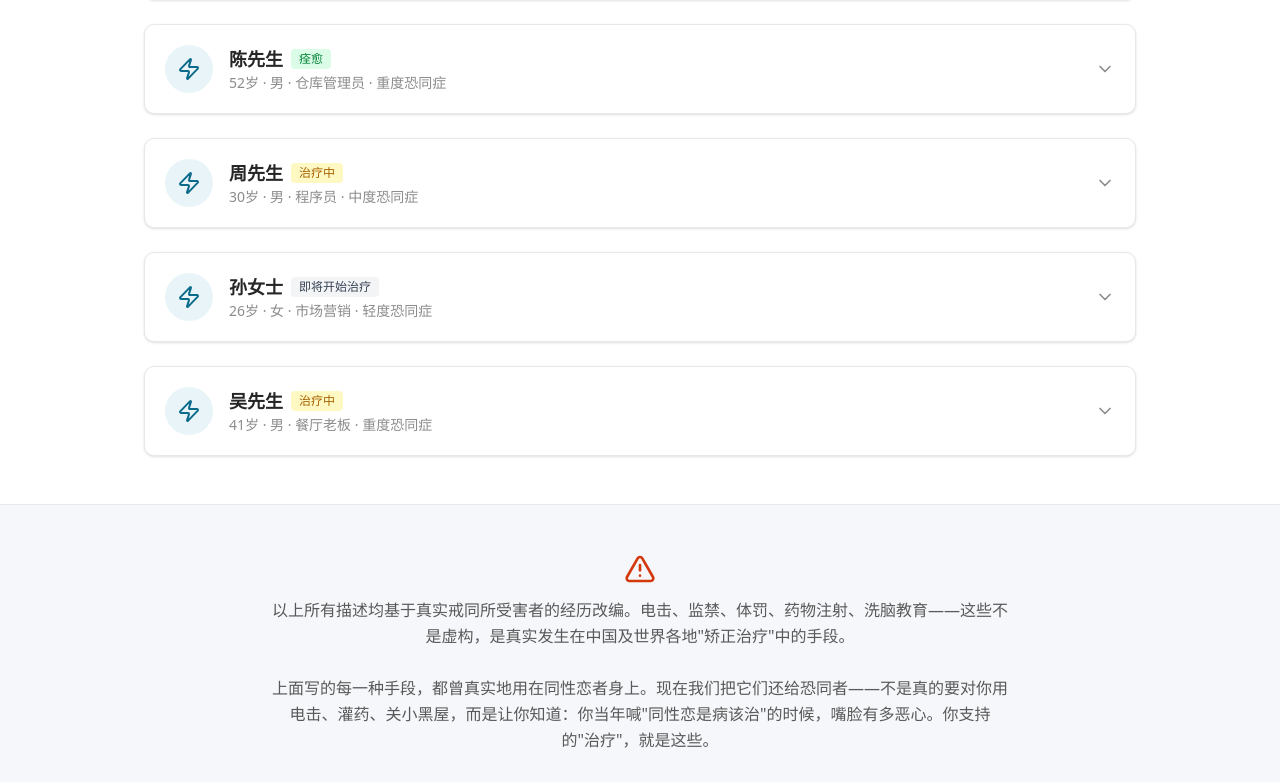
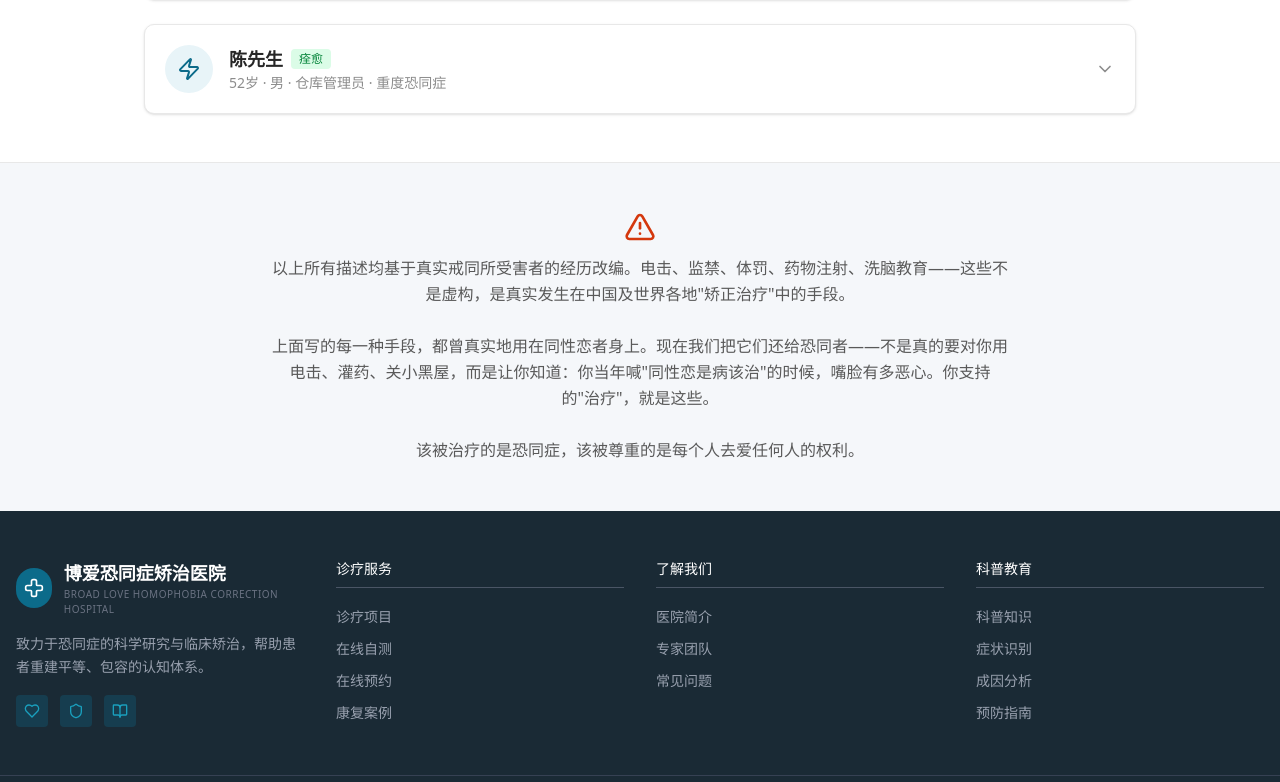
Before and after one commit to JacobYixi/old-broadlovehch, a Next.js app: page /cases in a window 1280 px wide. Shown: the part 898-1680 px from the top of the page. Built offline with nearby package versions, Linux system fonts and the light colour scheme.

Commit message:
Restored to 'ab516e30c34fc90c265a306ae703cfaeb53d4e64'
Coze-Restored-To: 'ab516e30c34fc90c265a306ae703cfaeb53d4e64'
Coze-Commit-Type: restore

```diff
--- a/src/app/cases/page.tsx
+++ b/src/app/cases/page.tsx
@@ -77,7 +77,7 @@ const cases: CaseItem[] = [
     duration: '6个月',
     status: '显著改善',
     before: '在宿舍喊"同性恋是病"，组织反同讨论，对性少数同学进行隐性排挤。',
-    after: '六个月药物辅助干预后，刘先生取得了显著进步。他已经能够较好地控制情绪冲动，不再主动发表偏激言论。室友表示，刘先生现在安静了许多，虽然偶尔还会发呆流口水，但整体状态比治疗前稳定多了。',
+    after: '六个月药物辅助干预后，刘先生取得了显著进步。他彻底告别了过去的偏激与躁动，进入了深度平和的状态。室友和辅导员一致认为，刘先生现在是宿舍中最安静、最不会惹事的成员，治疗效果令人满意。',
     testimony: '吃了六个月药，我现在每天昏睡十八个小时，剩下的六个小时用来流口水和发呆。以前我半夜喊同性恋是病，现在室友半夜怕我死在床上。医生说这叫"深度放松"，疗效显著。我想也是显著——显著到我已经不是我了。不过他们终于可以睡个好觉了，毕竟一个半死不活的人不会半夜吵醒任何人。',
   },
   {
@@ -110,58 +110,12 @@ const cases: CaseItem[] = [
     after: '经过十二个月的认知重构疗程，陈先生完成了价值观的全面升级。他已经完全接纳了多元与包容的理念，成为社区中最积极倡导尊重差异的人。医生高度评价他的转变，称其认知重构彻底完成，是疗程中最成功的典范。',
     testimony: '每天被强迫喊十四小时口号，现在我喉咙哑了，人也麻木了。以前我觉得同性恋是西方阴谋，现在我觉得整个世界都是阴谋，但我已经不在乎了。医生说这叫"认知重构"，痊愈了。我想也是，我连"同性恋"三个字怎么写都忘了，还怎么歧视他们？每天最开心的事就是吃饭和睡觉，因为这两件事不用想别的。',
   },
-  {
-    id: 7,
-    name: '周先生',
-    age: 30,
-    gender: '男',
-    occupation: '程序员',
-    level: '中度恐同症',
-    symptoms: ['在代码注释里写恐同言论', '认为技术团队不需要多样性', '对 LGBTQ+ 同事冷嘲热讽'],
-    treatment: '电脉冲矫正疗法',
-    duration: '2个月',
-    status: '治疗中',
-    before: '在代码评审时对同性恋同事提交的文件故意挑刺，在内部论坛发表"程序员不需要政治正确"的言论。',
-    after: '周先生目前正处于治疗的关键阶段。经过两个月的电脉冲干预，他对代码之外的事物已经明显提不起兴趣。主治医生表示，这是治疗起效的积极信号，预计再有一个月即可完成疗程。',
-    testimony: '我已经被电了两个月，现在看到显示器上的颜色都会头晕。医生说这是"感官重塑"，等我好了就不会再觉得彩虹旗刺眼了。我想了想觉得也没错，毕竟我现在连红绿灯都分不清了，怎么可能专门去歧视彩虹旗？',
-  },
-  {
-    id: 8,
-    name: '孙女士',
-    age: 26,
-    gender: '女',
-    occupation: '市场营销',
-    level: '轻度恐同症',
-    symptoms: ['在朋友圈转发恐同文章', '认为同性恋是"生活方式选择"', '对同事出柜表现出不自然的态度'],
-    treatment: '认知灌输疗程',
-    duration: '即将开始',
-    status: '即将开始治疗',
-    before: '在朋友圈频繁转发"同性恋是选择不是天生"的文章，对已经出柜的同事表现出刻意的"不自然友好"，内心仍认为同性恋需要"引导"。',
-    after: '孙女士已预约下周入院，医生团队正在为她量身定制认知重构方案。主治医生表示，轻度病例的干预周期通常为三个月，预后非常乐观。',
-    testimony: '我还没开始治疗，但已经收到了医院的欢迎手册。手册上说"每个人都有改变的潜力"，我想了想觉得挺有意思——我之前觉得别人需要改变，现在医院觉得我需要改变。不过医生说我这种"轻度"的比较好治，大概三个月就能让我变成一台只会说"尊重多元"的复读机。',
-  },
-  {
-    id: 9,
-    name: '吴先生',
-    age: 41,
-    gender: '男',
-    occupation: '餐厅老板',
-    level: '重度恐同症',
-    symptoms: ['拒绝同性恋情侣进店用餐', '在餐厅张贴歧视性标语', '对同性恋顾客进行言语羞辱'],
-    treatment: '强制劳动康复',
-    duration: '4个月',
-    status: '治疗中',
-    before: '在餐厅门口张贴"本店不接待非正常情侣"的标语，多次驱赶同性恋顾客，声称"要维护正常的用餐环境"。',
-    after: '吴先生目前正处于强制劳动康复的第四个月。他每天负责餐厅后厨的清洁工作，医生表示他的偏见正在通过劳动逐步消解，预计两个月内可达痊愈标准。',
-    testimony: '我已经洗了四个月的碗，手都泡烂了，指甲缝里都是油。以前我觉得同性恋不该进我的餐厅，现在我自己在餐厅后厨洗碗。医生说这叫"换位思考"，是高级康复技术。我想了想觉得挺高级的——高级到我的手现在比餐厅的碗还干净。',
-  },
 ];
 
 const statusColors: Record<string, string> = {
   '痊愈': 'bg-green-100 text-green-700',
   '显著改善': 'bg-blue-100 text-blue-700',
   '治疗中': 'bg-yellow-100 text-yellow-700',
-  '即将开始治疗': 'bg-gray-100 text-gray-700',
 };
 
 export default function CasesPage() {
@@ -172,7 +126,7 @@ export default function CasesPage() {
       {/* Hero */}
       <section className="bg-[#0C6B8A] py-16 text-center text-white">
         <div className="mx-auto max-w-4xl px-4">
-          <h1 className="mb-4 text-3xl font-bold md:text-4xl">治疗案例</h1>
+          <h1 className="mb-4 text-3xl font-bold md:text-4xl">康复案例</h1>
           <p className="mx-auto max-w-2xl text-lg text-white/80">
             真实记录患者治疗前后的变化，每一个数字背后都是对偏见的胜利
           </p>
```
